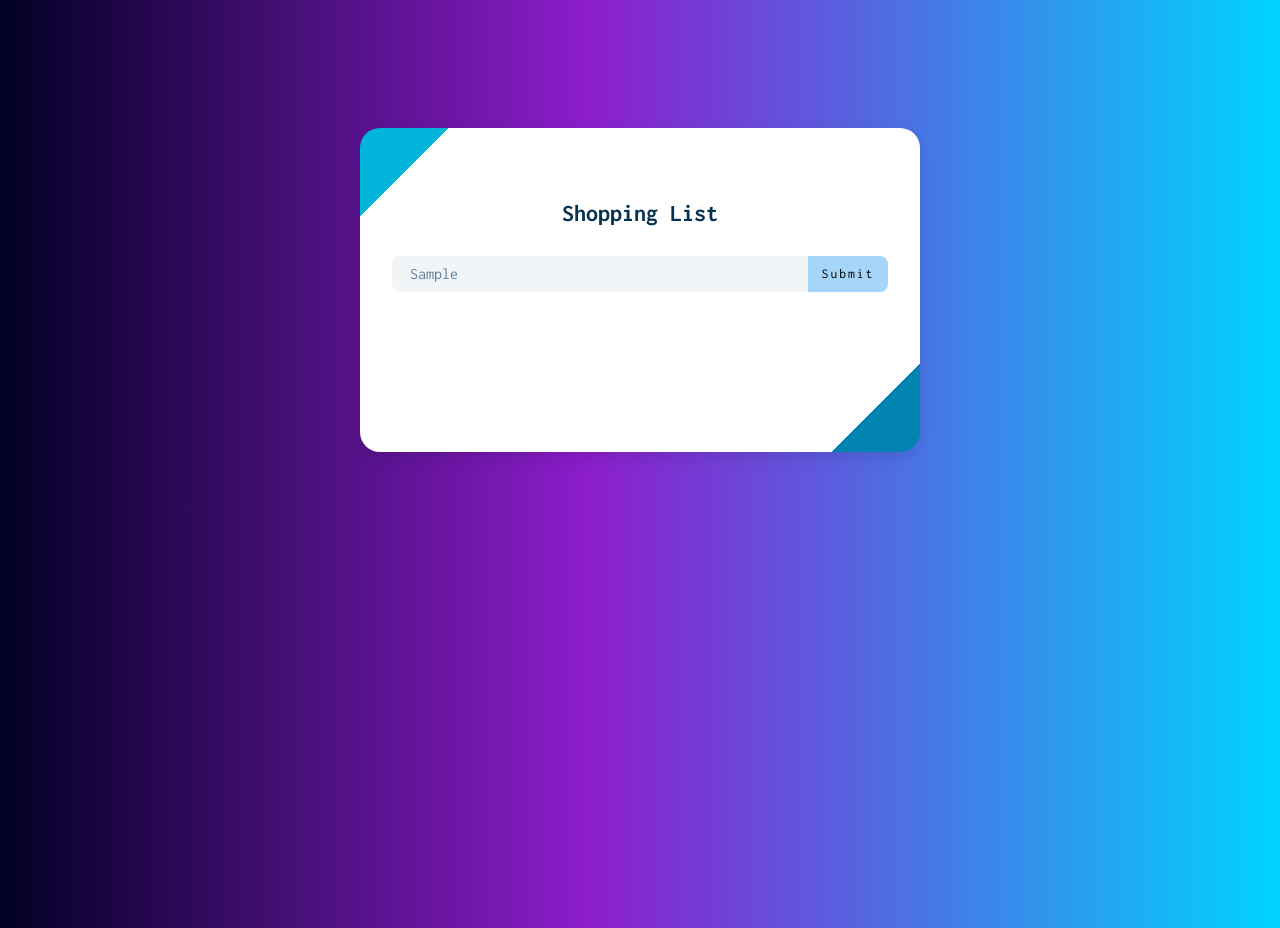
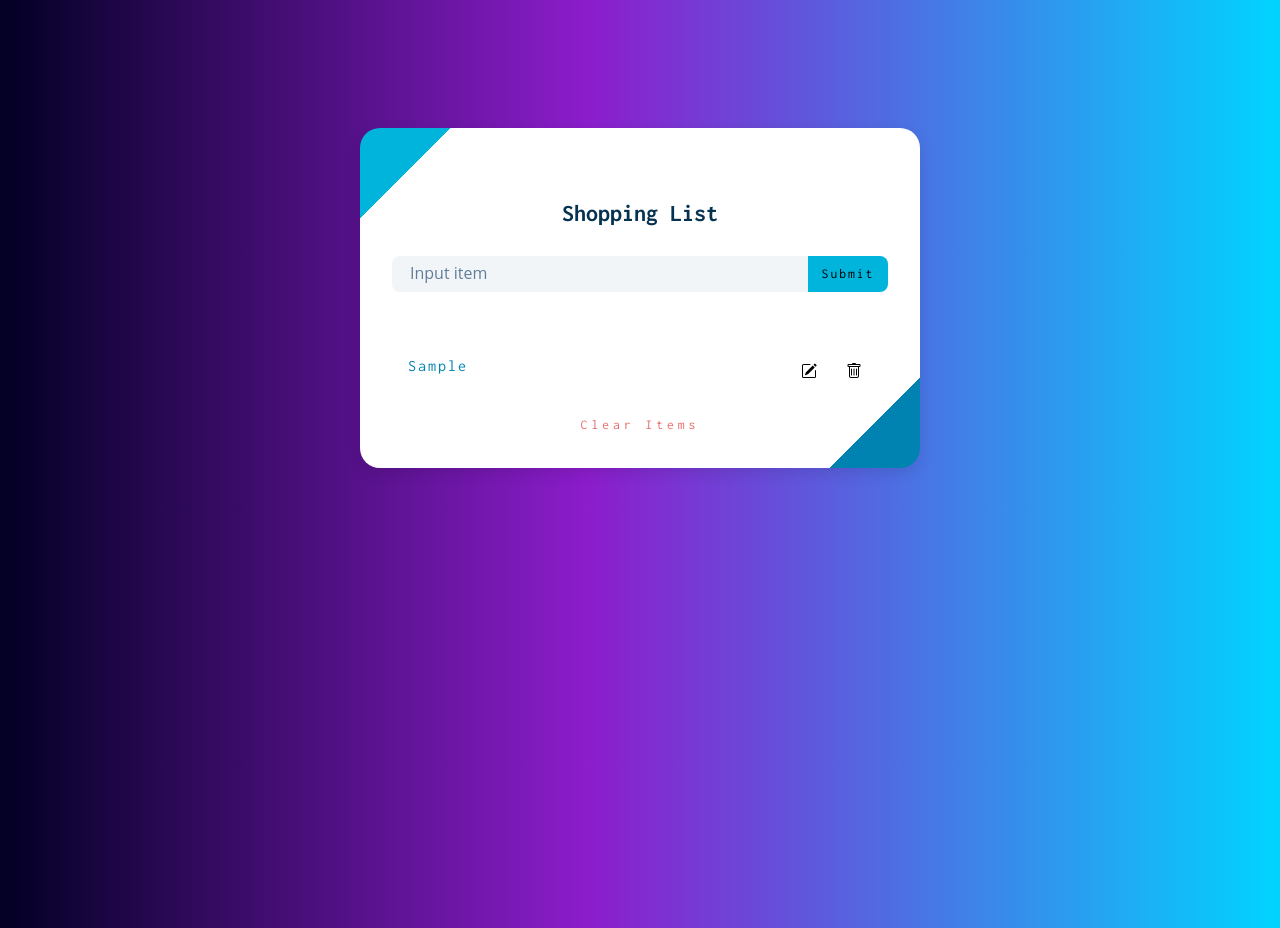
Before and after one commit to mrsev17/Vanilla_JS_ShoppingList, a plain HTML site: page index.html in a window 1280 px wide. Both pictures are taken after typing "Sample" into the empty fields and a click on the button "Submit". Drawn offline with Linux system fonts and the light colour scheme.

Commit message:
Save progress

```diff
--- a/script/script.js
+++ b/script/script.js
@@ -17,8 +17,9 @@ let editID = "";
 
 // *** EVENT LISTENERS ***
 // submit form
-
 form.addEventListener("submit", addItem);
+// Clear items
+clearBtn.addEventListener("click", clearItems);
 
 
 // *** Functions ***
@@ -27,20 +28,94 @@ function addItem(e) {
     const value = grocery.value;
     const id = new Date().getTime().toString();
     if (value && !editFlag) {
-        console.log("add item to the list");
-    }
-    else if (value && editFlag) {
+        const element = document.createElement("article");
+        // add class
+        element.classList.add("grocery-item");
+        // add id
+        const attr = document.createAttribute("data-id");
+        attr.value = id;
+        element.setAttributeNode(attr);
+        element.innerHTML = `<p class="title">${value}</p>
+            <div class="btn-container">
+              <button type="button" class="edit-btn">
+                <svg xmlns="http://www.w3.org/2000/svg" width="16" height="16" fill="currentColor" class="bi bi-pencil-square" viewBox="0 0 16 16">
+                  <path d="M15.502 1.94a.5.5 0 0 1 0 .706L14.459 3.69l-2-2L13.502.646a.5.5 0 0 1 .707 0l1.293 1.293zm-1.75 2.456-2-2L4.939 9.21a.5.5 0 0 0-.121.196l-.805 2.414a.25.25 0 0 0 .316.316l2.414-.805a.5.5 0 0 0 .196-.12l6.813-6.814z"/>
+                  <path fill-rule="evenodd" d="M1 13.5A1.5 1.5 0 0 0 2.5 15h11a1.5 1.5 0 0 0 1.5-1.5v-6a.5.5 0 0 0-1 0v6a.5.5 0 0 1-.5.5h-11a.5.5 0 0 1-.5-.5v-11a.5.5 0 0 1 .5-.5H9a.5.5 0 0 0 0-1H2.5A1.5 1.5 0 0 0 1 2.5v11z"/>
+                </svg>
+              </button>
+              <button type="button" class="delete-btn">
+                <svg xmlns="http://www.w3.org/2000/svg" width="16" height="16" fill="currentColor" class="bi bi-trash" viewBox="0 0 16 16">
+                  <path d="M5.5 5.5A.5.5 0 0 1 6 6v6a.5.5 0 0 1-1 0V6a.5.5 0 0 1 .5-.5zm2.5 0a.5.5 0 0 1 .5.5v6a.5.5 0 0 1-1 0V6a.5.5 0 0 1 .5-.5zm3 .5a.5.5 0 0 0-1 0v6a.5.5 0 0 0 1 0V6z"/>
+                  <path fill-rule="evenodd" d="M14.5 3a1 1 0 0 1-1 1H13v9a2 2 0 0 1-2 2H5a2 2 0 0 1-2-2V4h-.5a1 1 0 0 1-1-1V2a1 1 0 0 1 1-1H6a1 1 0 0 1 1-1h2a1 1 0 0 1 1 1h3.5a1 1 0 0 1 1 1v1zM4.118 4 4 4.059V13a1 1 0 0 0 1 1h6a1 1 0 0 0 1-1V4.059L11.882 4H4.118zM2.5 3V2h11v1h-11z"/>
+                </svg>
+              </button>
+            </div>`;
+            const deleteBtn = element.querySelector(".delete-btn");
+            const editBtn = element.querySelector(".edit-btn");
+            deleteBtn.addEventListener("click", deleteItem);
+            editBtn.addEventListener("click", editItem);
+            // append child
+            list.appendChild(element);
+            // display alert
+            displayAlert("item added to the list", "success");
+            // show container
+            container.classList.add("show-container");
+            // add to local storage
+            addToLocalStorage(id,value);
+            // Set back to default
+            setBackToDefault();
+    } else if (value && editFlag) {
         console.log("editing");
-    }
-    else {
+    } else {
         displayAlert("please enter value", "danger");
     }
 }
 // Display alert
-function displayAlert(text,action) {
+function displayAlert(text, action) {
     alert.textContent = text;
-    alert.classList.add('alert-${action}');
+    alert.classList.add(`alert-${action}`);
+
+    // Remove alert
+    setTimeout(function () {
+        alert.textContent = "";
+        alert.classList.remove(`alert-${action}`);
+    },1000)
+}
+// Clear items
+
+function clearItems() {
+    const items = document.querySelectorAll(".grocery-item");
+    if (items.length > 0) {
+        items.forEach(function (item) {
+            list.removeChild(item);
+        });
+    }
+    container.classList.remove("show-container");
+    displayAlert("empty list", "danger");
+    setBackToDefault();
+    // localStorage.removeItem("list");
+}
+// Delete function
+
+function deleteItem() {
+    console.log("item deleted");
+}
+
+// Edit item
+
+function editItem() {
+    console.log("item edited");
+}
+
+// Set back to default
+function setBackToDefault() {
+    grocery.value = "";
+    editFlag = false;
+    editID = "";
+    submitBtn.textContent = "submit";
 }
 // ** LOCAL STORAGE **
-
+function addToLocalStorage(id,value) {
+    console.log("added to local storage");
+}
 // *** Setup Items ***
--- a/stylesheet/css.css
+++ b/stylesheet/css.css
@@ -226,6 +226,7 @@ Grocery List
 .alert-danger {
     color: #721c24;
     background: #f8d7da;
+    transition: .7s;
 }
 .alert-success {
     color: #155724;
@@ -251,13 +252,14 @@ Grocery List
     font-size: 1rem;
     flex: 1 0 auto;
     color: var(--clr-grey-5);
+    outline: none;
 }
 #grocery::placeholder {
     font-family: var(--ff-secondary);
     color: var(--clr-grey-5);
 }
 .submit-btn {
-    background: var(--clr-primary-8);
+    background: #00b4db;
     border-color: transparent;
     flex: 0 0 5rem;
     display: grid;
@@ -300,11 +302,11 @@ Grocery List
     background: var(--clr-grey-10);
 }
 .grocery-item:hover .title {
-    color: var(--clr-grey-5);
+    color: #0083b0;
 }
 .title {
     margin-bottom: 0;
-    color: var(--clr-grey-1);
+    color: #0083b0;
     letter-spacing: 2px;
     transition: var(--transition);
 }
@@ -318,13 +320,13 @@ Grocery List
     transition: var(--transition);
 }
 .edit-btn {
-    color: var(--clr-green-light);
+    color: black;
 }
 .edit-btn:hover {
     color: var(--clr-green-dark);
 }
 .delete-btn {
-    color: var(--clr-red-light);
+    color: black;
 }
 .delete-btn:hover {
     color: var(--clr-red-dark);
```
Also changed, not shown: index.html (+2 -0 lines).
